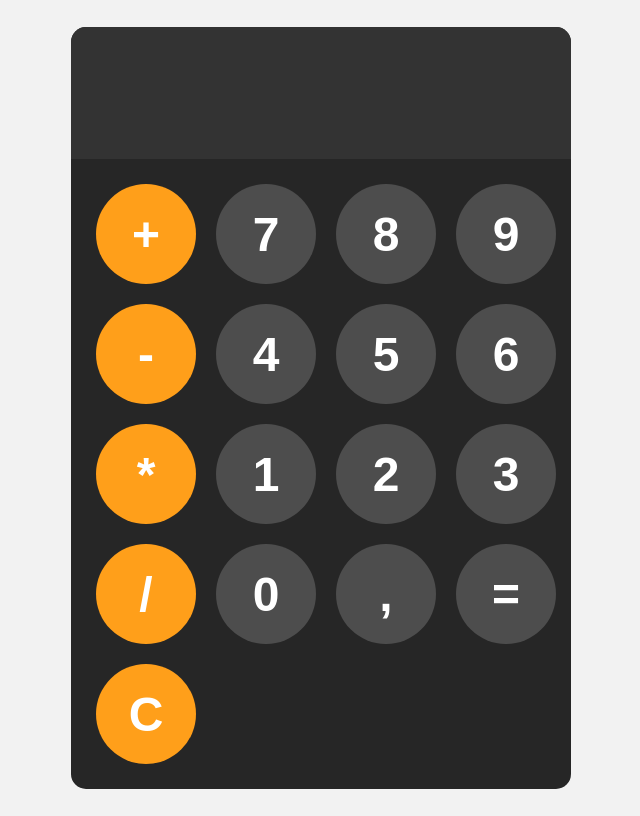
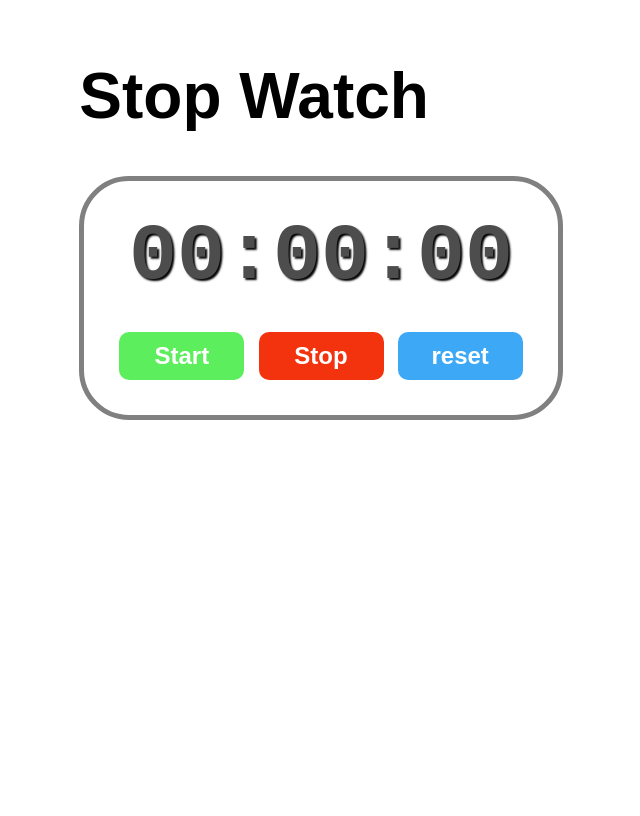
Before and after one commit to zubidooo/ZUBEIRS-CALCULATOR, a website: page index.html in a window 1280 px wide. Shown: the whole page, without its empty margins (319-959 px from the left). Drawn offline with Linux system fonts and the light colour scheme.

Commit message:
stop watch

```diff
--- a/index.html
+++ b/index.html
@@ -12,29 +12,18 @@
     <script src="script.js" defer></script>
   </head>
   <body>
-    <div id="calculator">
-    <input id="display" readonly>
-    <div id="keys">
-    <button onclick="appendToDisplay('+')" class="operator-btn" id="+">+</button>
-    <button onclick="appendToDisplay('7')">7</button>
-    <button onclick="appendToDisplay('8')">8</button>
-    <button onclick="appendToDisplay('9')">9</button>
-    <button onclick="appendToDisplay('-')" class="operator-btn" id="-"> -</button>
-    <button onclick="appendToDisplay('4')">4</button>
-    <button onclick="appendToDisplay('5')">5</button>
-    <button onclick="appendToDisplay('6')">6</button>
-    <button onclick="appendToDisplay('*')" class="operator-btn" id="*">*</button>
-    <button onclick="appendToDisplay('1')">1</button>
-    <button onclick="appendToDisplay('2')">2</button>
-    <button onclick="appendToDisplay('3')">3</button>
-    <button onclick="appendToDisplay('/')" class="operator-btn">/</button>
-    <button onclick="appendToDisplay('0')">0</button>
-    <button onclick="appendToDisplay(',')" id=".">,</button>
-    <button onclick="calculate()">=</button>
-    <button onclick="clearDisplay()" class="operator-btn">C</button>
-    </div>
-    </div>
     <main>
+      <h1 id="myH1">Stop Watch</h1>
+<div id="container">
+  <div id="display">
+  00:00:00
+  </div>
+  <div id="controls">
+  <button id="startBtn" onclick="start()">Start</button>
+  <button id="stopBtn" onclick="stop()">Stop</button>
+  <button id="resetBtn" onclick="reset()">reset</button>
+  </div>
+</div>
 
     </main>
   </body>
--- a/script.js
+++ b/script.js
@@ -1,82 +1,49 @@
 const display = document.getElementById("display");
+let timer = null;
+let startTime = 0;
+let elapsedTime = 0;
+let isRunning = false;
 
-function appendToDisplay(input){
-display.value += input;
+function start(){
+
+  if(!isRunning){
+    startTime = Date.now() - elapsedTime;
+    timer = setInterval(update, 10)
+    isRunning = true
+  }
+
 }
 
-function clearDisplay(){
-display.value = "";
-}
-function calculate(){
-  try{
-    display.value = eval(display.value);
-  }
-  catch(error){
-  display.value = "Error"
+function stop(){
+
+  if(isRunning){
+clearInterval(timer);
+elapsedTime = Date.now() - startTime
+isRunning = false;
   }
 }
 
-const dotButton = document.getElementById(".");
-let clicks = 0;
-
-dotButton.onclick = function() {
-  clicks++;
-
-  appendToDisplay(".");
-
-  if (clicks === 4) {
-    window.location.href = "https://www.crazygames.com/";
-  }
-};
-
-const minusButton = document.getElementById("-")
-let minusclicks = 0;
-
-minusButton.onclick = function() {
-  minusclicks++;
-
-  appendToDisplay("-")
-
-  if (minusclicks === 5){
-    window.location.href = "https://classroom.google.com/h/st"
-  }
+function reset(){
+   clearInterval(timer);
+   startTime = 0;
+   elapsedTime = 0;
+   isRunning = false;
+   display.textContent = "00:00:00:00"
 }
 
-const timesButton = document.getElementById("*")
-let timesclicks = 0;
+function update(){
+  const currentTime = Date.now();
+  elapsedTime = currentTime - startTime;
 
-timesButton.onclick = function(){
-  timesclicks++;
+  let hours =  Math.floor (elapsedTime / (1000 * 60 * 60))
+  let minutes = Math.floor(elapsedTime / (1000 * 60) % 60);
+  let seconds = Math.floor(elapsedTime / 1000 % 60);
+  let milliseconds = Math.floor(elapsedTime % 1000 / 10)
 
-  appendToDisplay("*")
+  hours = String(hours).padStart (2,"0")
+  minutes = String(minutes).padStart (2,"0")
+  seconds = String(seconds).padStart (2,"0")
+  milliseconds = String(milliseconds).padStart (2,"0")
 
-  if (timesclicks === 3){
-    window.location.href = "https://students.matteappen.se/exercises"
-  }
+  display.textContent = `${hours}:${minutes}:${seconds}:${milliseconds}`;
 }
-
-
-
-
-//sets the start click amount to 0 and gives it a value
-
-const driButton = document.getElementById("+");
-
-
-let plusclicks = 0;
-//counter on how many times you clicked in this case its how many times you clicked +
-
-driButton.onclick = function() {
-  plusclicks++;
-
-
-//shows + on display
-  appendToDisplay("+");
-
-
-//takes you to rickroll video
-
-  if (plusclicks === 4) {
-    window.location.href = "https://youtu.be/oHg5SJYRHA0?si=8YuGzQJ5S_IxkL52";
-  }
-};
--- a/styles.css
+++ b/styles.css
@@ -3,62 +3,72 @@
 }
 
 body {
+  margin: 0;
+  font-family: system-ui, sans-serif;
+  color: gray;
   background-color: white;
+}
+body{
   display: flex;
+  flex-direction: column;
+  align-items: center;
+}
+#myH1{
+  font-size: 4rem;
+  font-family: "Arial", sans-serif;
+  color: black;
   justify-content: center;
+}
+#container{
+  display: flex;
+  flex-direction: column;
   align-items: center;
-  height: 100vh;
-  background-color: hsl(0, 0%, 95%);
+  padding: 30px;
+  border: 5px solid;
+  border-radius: 50px;
+  background-color: white;
+}
+#display{
+  font-size: 5rem;
+  font-family: monospace;
+  font-weight: bold;
+  color: hsl(0, 0%, 30%);
+  text-shadow: 2px 2px 2px hsl(0, 0%, 0.75%);
+  margin-bottom: 25px;
+}
+#controls button{
+font-size: 1.5rem;
+font-weight: bold;
+padding: 10px 20px;
+margin: 5px;
+min-width: 125px;
+border: none;
+border-radius: 10px;
+cursor: pointer;
+color: white;
+transition: background-color 0.5s ease;
+}
+#startBtn{
+  background-color: hsl(120, 81%, 65%);
+}
+#startBtn:hover{
+  background-color: hsl(120, 81%, 55%);
+}
+#stopBtn{
+  background-color: hsl(10, 90%, 50%);
+}
+#stopBtn:hover{
+  background-color: hsl(10, 90%, 40%);
+}
+#resetBtn{
+  background-color: hsl(205, 90%, 60%);
+}
+#resetBtn:hover{
+  background-color: hsl(205, 90%, 50%);
 }
 
-#display{
-  width: 100%;
-  padding: 20px;
-  font-size: 5rem;
-  text-align: left;
-  border: none;
-  background-color: hsl(0, 0%, 20%);
-  color: white;
+
+
+main {
+  padding: 1rem;
 }
-
-#calculator{
-  font-family: arial, sans-serif;
-  background-color: hsl(0, 0%, 15%);
-  border-radius: 15px;
-  max-width: 500px;
-  overflow: hidden;
-}
-
-#keys{
-  display: grid;
-  grid-template-columns: repeat(4, 1fr);
-  gap: 20px;
-  padding: 25px;
-}
-
-button{
-  width: 100px;
-  height: 100px;
-  border-radius: 50px;
-  border: none;
-  background-color: hsl(0, 0%, 30%);
-  color: white;
-  font-size: 3rem;
-  font-weight: bold;
-  cursor: pointer;
-}
-button:hover{
-  background-color: hsl(0, 0%, 40%);
-}
-button:active{
-  background-color: hsl(0, 0%, 50%);
-}
-.operator-btn{
-  background-color: hsl(35, 100%, 55%)
-}
-.operator-btn:hover{
-  background-color: hsl(35, 100%, 65%)
-}
-.operator-btn:active{
-  background-color: hsl(35, 100%, 75%)
-}
```
Also changed, not shown: README.md (deleted), 2 other files.
